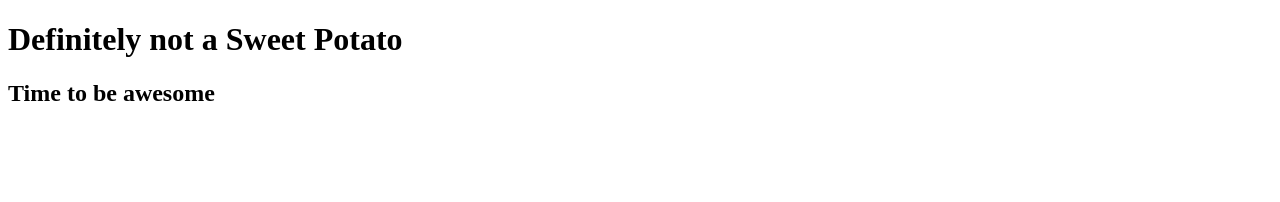
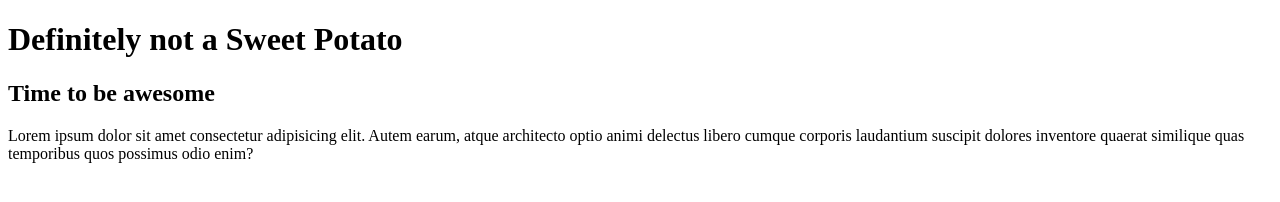
Before and after one commit to DefinitelyNotFrogger/special-enigma, a plain HTML site: page index.html in a window 1280 px wide. Drawn offline with Linux system fonts and the light colour scheme.

Commit message:
second commit

```diff
--- a/index.html
+++ b/index.html
@@ -9,7 +9,7 @@
 <body>
     <h1>Definitely not a Sweet Potato</h1>
     <h2>Time to be awesome</h2>
-
+    <p>Lorem ipsum dolor sit amet consectetur adipisicing elit. Autem earum, atque architecto optio animi delectus libero cumque corporis laudantium suscipit dolores inventore quaerat similique quas temporibus quos possimus odio enim?</p>
     <script>
 
     </script>
```
